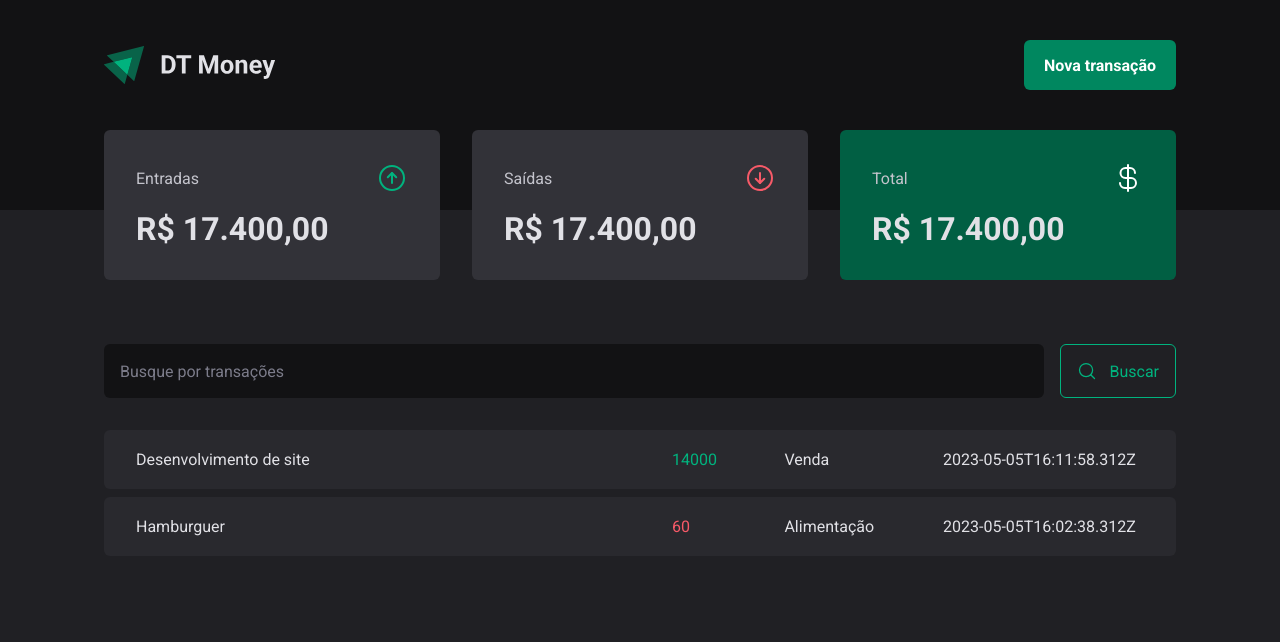
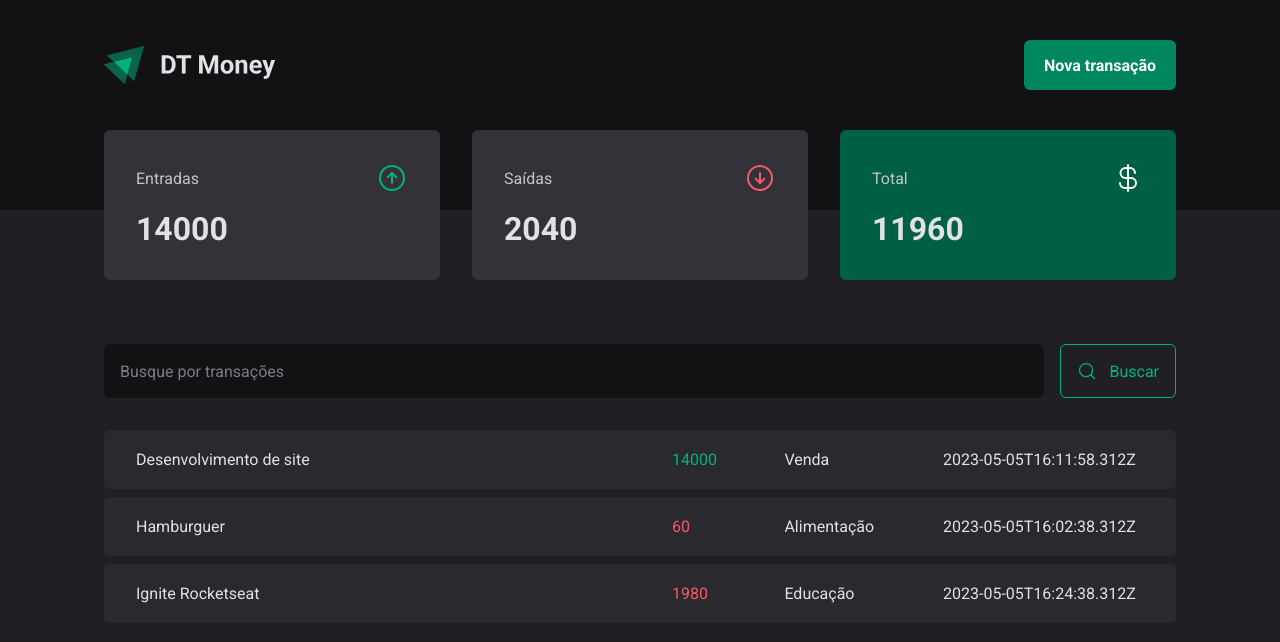
Before and after one commit to Sans-arch/03-dt-money, a React (Vite) app: page / in a window 1280 px wide. Shown: the top 642 px of the page. Built offline with nearby package versions, Linux system fonts and the light colour scheme; data requests are answered from the project's data file.

Commit message:
Calculate summary values

```diff
--- a/server.json
+++ b/server.json
@@ -15,6 +15,14 @@
       "category": "Alimentação",
       "price": 60,
       "createdAt": "2023-05-05T16:02:38.312Z"
+    },
+    {
+      "id": 3,
+      "description": "Ignite Rocketseat",
+      "type": "outcome",
+      "category": "Educação",
+      "price": 1980,
+      "createdAt": "2023-05-05T16:24:38.312Z"
     }
   ]
 }
--- a/src/components/Summary/index.tsx
+++ b/src/components/Summary/index.tsx
@@ -6,7 +6,21 @@
 export function Summary() {
   const { transactions } = useContext(TransactionsContext)
 
-  console.log(transactions)
+  const summary = transactions.reduce((acc, transaction) => {
+    if (transaction.type === 'income') {
+      acc.income += transaction.price
+      acc.total += transaction.price
+    } else {
+      acc.outcome += transaction.price
+      acc.total -= transaction.price
+    }
+
+    return acc;
+  }, {
+    income: 0,
+    outcome: 0,
+    total: 0
+  })
 
   return (
     <SummaryContainer>
@@ -16,7 +30,7 @@
           <ArrowCircleUp size={32} color="#00b37e" />
         </header>
 
-        <strong>R$ 17.400,00</strong>
+        <strong>{summary.income}</strong>
       </SummaryCard>
 
       <SummaryCard>
@@ -25,7 +39,7 @@
           <ArrowCircleDown size={32} color="#f75a68" />
         </header>
 
-        <strong>R$ 17.400,00</strong>
+        <strong>{summary.outcome}</strong>
       </SummaryCard>
 
       <SummaryCard variant="green">
@@ -34,7 +48,7 @@
           <CurrencyDollar size={32} color="#fff" />
         </header>
 
-        <strong>R$ 17.400,00</strong>
+        <strong>{summary.total}</strong>
       </SummaryCard>
     </SummaryContainer>
   )
--- a/src/contexts/TransactionsContext.tsx
+++ b/src/contexts/TransactionsContext.tsx
@@ -4,7 +4,7 @@
   id: number
   description: string
   type: 'income' | 'outcome'
-  price: 'number'
+  price: number
   category: string
   createdAt: string
 }
```
